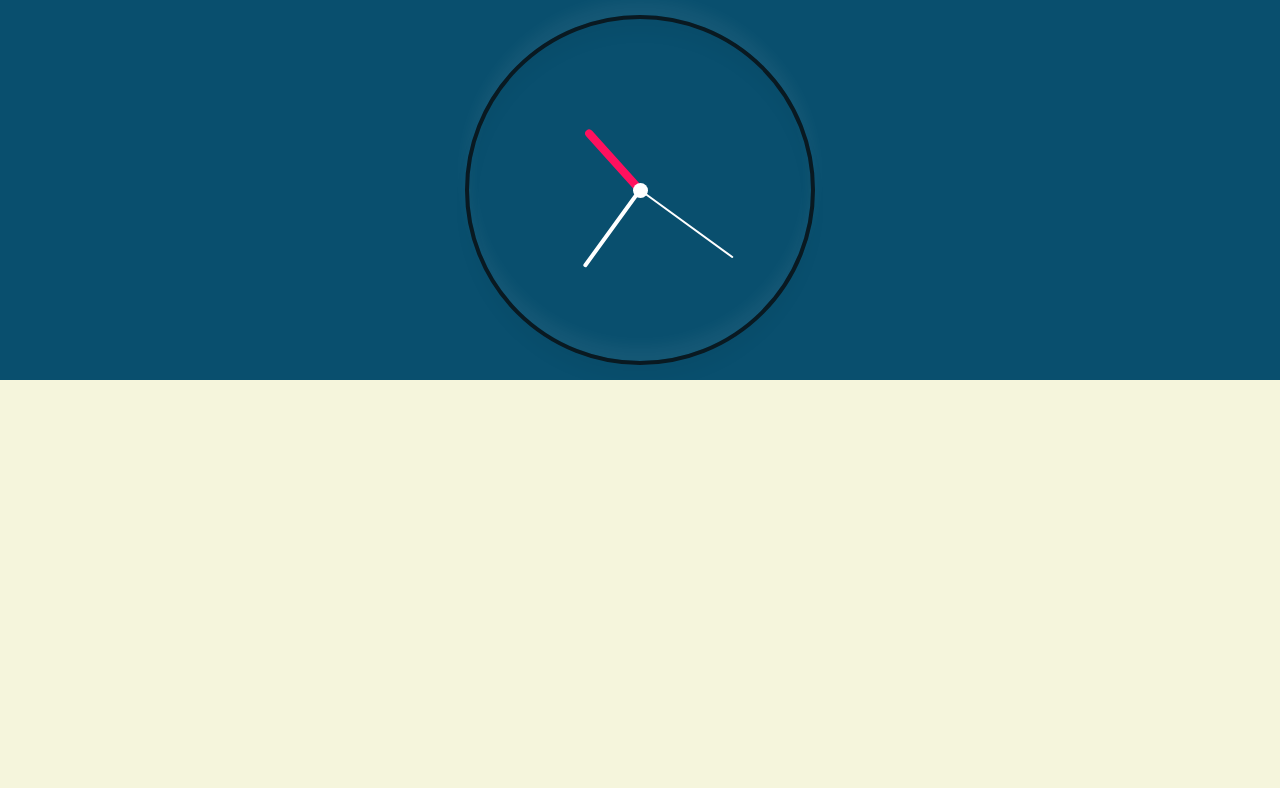
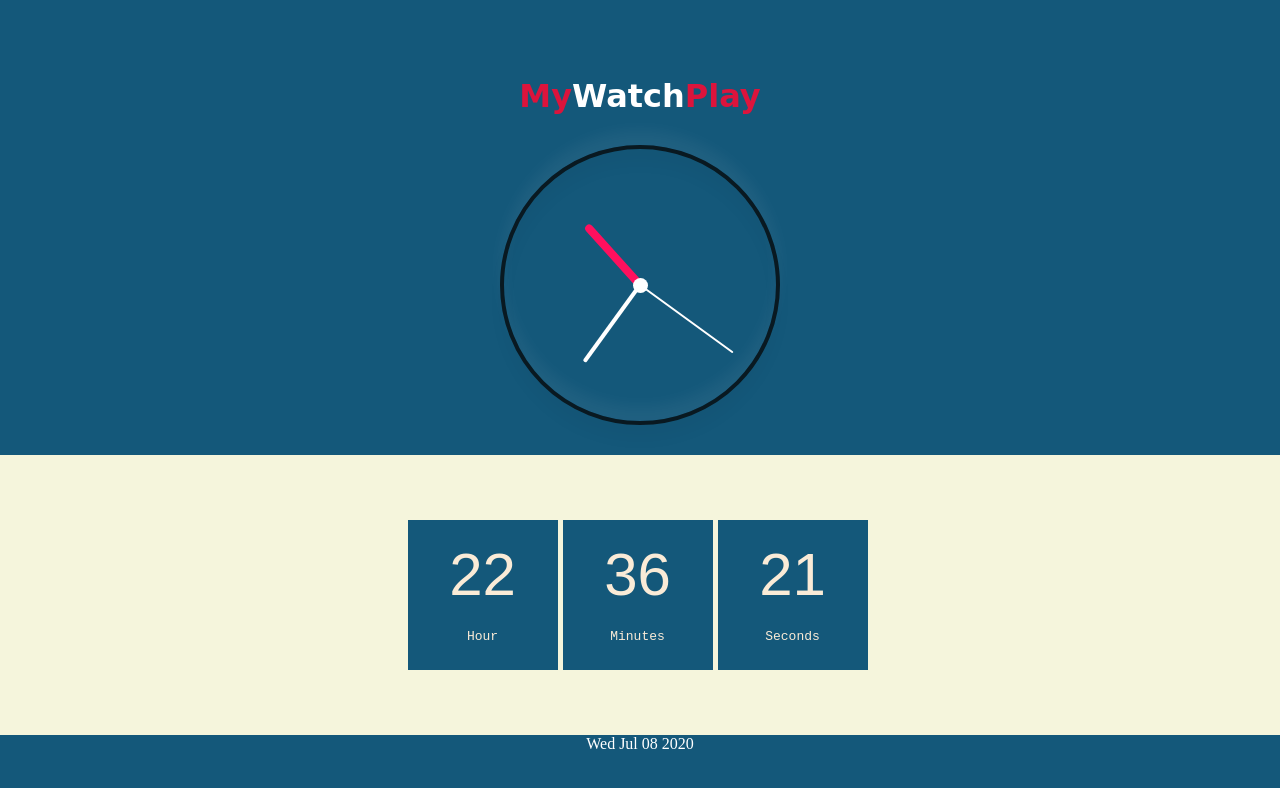
Before and after one commit to Dev-Integral/team-mws-159-project-monitor, a plain HTML site: page Ayoola - progress/clock-practice/index.html in a window 1280 px wide. Drawn offline with Linux system fonts and the light colour scheme.

Commit message:
Digital component now working

```diff
--- a/Ayoola - progress/clock-practice/index.html
+++ b/Ayoola - progress/clock-practice/index.html
@@ -7,6 +7,7 @@
     <link rel="stylesheet" type="text/css" href="style.css">
 </head>
 <body>
+    <h1 class="headTitle"><span class="headTitleOne">My</span><span class="headTitleTwo">Watch</span><span class="headTitleThree">Play</span></h1>
     <section class="clock">
         <div class="hour">
             <div class="hr" id="hr"></div>
@@ -20,21 +21,42 @@
     </section>
     <section class="digiClock">
         <div class="digiHour">
-            <div class="digiHr">
+            <div class="digiHr" id="digiHr"></div>
+            <div class="content">Hour</div>
         </div>
-            <div class="digiMn">
+        <div class="digiMin">
+            <div class="digiMn" id="digiMn"></div>
+            <div class="content">Minutes</div>
         </div>
-            <div class="digiSc">
+        <div class="digiSec">
+            <div class="digiSc" id="digiSc"></div>
+            <div class="content">Seconds</div>
         </div>
+    </section>
+    <section class="dateSection">
+        <div class="dateUi" id="dateUi">
+            <p id="day"></p>
         </div>
     </section>
 </body>
 
 <script type="text/javascript">
     const deg = 6;
+
+    // Analog elements
 	const hr = document.querySelector('#hr');
 	const mn = document.querySelector('#mn');
     const sc = document.querySelector('#sc');
+    const dayString = document.querySelector('#day');
+
+
+
+    //Digital elements
+    const dhr = document.querySelector('#digiHr');
+	const dmn = document.querySelector('#digiMn');
+    const dsc = document.querySelector('#digiSc');
+
+
 
     setInterval(()=> {
     let day = new Date();
@@ -42,9 +64,23 @@
 	let mm = day.getMinutes() * deg;
     let ss = day.getSeconds() * deg;
 
+
+    let dhh = day.getHours() ;
+	let dmm = day.getMinutes();
+    let dss = day.getSeconds();
+    let todayString =  day.toDateString();
+
+    //Set inner component for analog clock to rotate
 	hr.style.transform = `rotateZ(${(hh)+(mm/12)}deg)`;
 	mn.style.transform = `rotateZ(${mm}deg)`;
     sc.style.transform = `rotateZ(${ss}deg)`;
+
+    // Set inner component for digital clock
+    dhr.innerHTML = dhh;
+	dmn.innerHTML = dmm;
+    dsc.innerHTML = dss;
+    dayString.innerHTML = todayString;
+
     })
 </script>
 </html>
--- a/Ayoola - progress/clock-practice/style.css
+++ b/Ayoola - progress/clock-practice/style.css
@@ -10,13 +10,21 @@ body{
     justify-content: center;
     align-items: center;
     min-height: 100vh;
-    background: #094f6e;
+    background: #14587a;
+}
+.headTitle{
+    font-family: cursive;
+    color: #fff;
+    padding: 30px 0 0 0;
+}
+.headTitleOne, .headTitleThree{
+    color: crimson;
 }
 .clock{
-    margin-top: 15px;
-    margin-bottom: 15px;
-    width: 350px;
-    height: 350px;
+    margin-top: 30px;
+    margin-bottom: 30px;
+    width: 280px;
+    height: 280px;
     display: flex;
     justify-content: center;
     align-items: center;
@@ -91,11 +99,52 @@ body{
 }
 .digiClock{
     background-color: beige;
-    position: relative;
     width: 100%;
-    min-height: 100vh;
+    height: 280px;
     display: flex;
     justify-content: center;
     align-items: center;
-
   }
+  .digiHour, .digiMin, .digiSec{
+      width: 150px;
+      height: 150px;
+      margin-right: 5px;
+      display: flex;
+      flex-direction: column;
+      background-color: #14587a;
+      border-radius: 2% solid #091921;
+  }
+  .digiHr, .digiMn, .digiSc{
+      display: flex;
+      justify-content: center;
+      align-items: top;
+      color: antiquewhite;
+      font-family: fantasy;
+      font-size: 60px;
+      position: relative;
+      top: 20px;
+  }
+  .content{
+      color: antiquewhite;
+      font-family: monospace;
+      display: flex;
+      justify-content: center;
+      position: relative;
+      bottom: -40px;
+      text-transform: capitalize;
+  }
+  .dateSection{
+    display: flex;
+    justify-content: center;
+    align-items: center;
+  }
+  .dateUi{
+    display: flex;
+    justify-content: center;
+    align-items: center;
+  }
+  .dateUi p{
+      color: #fff;
+      justify-content: center;
+      align-items: center;
+  }
```
Lines whose indentation alone changed are shown as unchanged.
